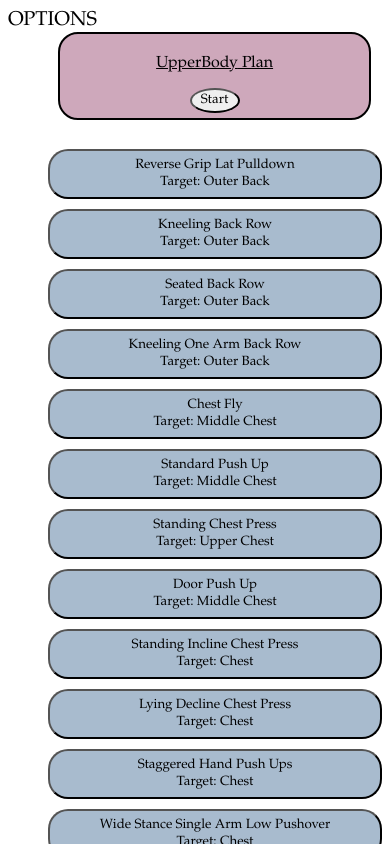
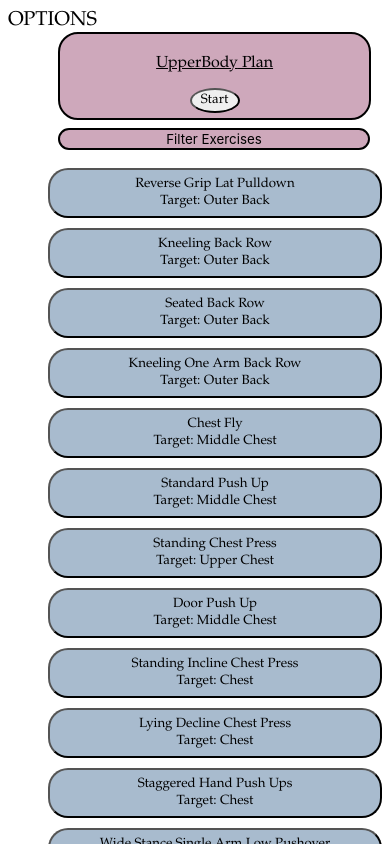
Before and after one commit to emilysaffron/musclegen, a React (Create React App) app: page /new-workout/upper-body in a window 390 px wide. Shown: the top 844 px of the page. Built offline with nearby package versions, Linux system fonts and the light colour scheme.

Commit message:
filter on breakpoint

```diff
--- a/src/Components/ExerciseList/ExerciseList.js
+++ b/src/Components/ExerciseList/ExerciseList.js
@@ -8,12 +8,19 @@ const StyledList = styled.ul`
   display: flex;
   flex-direction: column;
   align-items: center;
-  @media (max-width: 400px) {
-    width: 100%;
-  }
 `;
 const StyledContent = styled.div`
   display: flex;
+  @media (max-width: 400px) {
+    flex-direction: column;
+  }
+`;
+
+const StyledFilter = styled.div`
+  @media (max-width: 400px) {
+    position: fixed;
+    width: 80%;
+  }
 `;
 const ExerciseList = ({
   exercises,
@@ -41,7 +48,10 @@ const ExerciseList = ({
 
   return (
     <StyledContent>
-      <FilterModal filterExercises={filterExercises} half={half} />
+      <StyledFilter>
+        <FilterModal filterExercises={filterExercises} half={half} />
+      </StyledFilter>
+      <br />
       <StyledList>{names}</StyledList>
     </StyledContent>
   );
--- a/src/Components/FilterModal/FilterModal.js
+++ b/src/Components/FilterModal/FilterModal.js
@@ -19,7 +19,9 @@ const StyledModal = styled.div`
   position: sticky;
   top: 1rem;
   @media (max-width: 400px) {
-    display: none;
+    z-index: 100;
+    width: 80%;
+    margin-left: 50px;
   }
 `;
 const OpenButton = styled.button`
@@ -40,7 +42,30 @@ const OpenButton = styled.button`
   border-radius: 20px;
   cursor: pointer;
   @media (max-width: 400px) {
-    display: none;
+    z-index: 100;
+    width: 100%;
+    margin-left: 50px;
+  }
+`;
+const DoneButton = styled.button`
+  background: #cea8bb;
+  font-family: -apple-system, BlinkMacSystemFont, "Segoe UI", Roboto, Oxygen,
+    Ubuntu, Cantarell, "Open Sans", "Helvetica Neue", sans-serif;
+  color: black;
+  display: flex;
+  flex-wrap: wrap;
+  justify-content: center;
+  align-items: center;
+  flex-direction: column;
+  height: max-content;
+  border: 2px solid black;
+  position: -webkit-sticky;
+  position: sticky;
+  top: 1rem;
+  border-radius: 20px;
+  cursor: pointer;
+  @media (max-width: 400px) {
+    z-index: 100;
   }
 `;
 const ClearFilter = styled.button`
@@ -64,9 +89,9 @@ const FilterModal = ({ filterExercises, half }) => {
       <ClearFilter key={Math.random()} onClick={() => filterExercises("")}>
         Clear Filter
       </ClearFilter>
-      <OpenButton onClick={() => toggleFilterState(!filterState)}>
+      <DoneButton onClick={() => toggleFilterState(!filterState)}>
         Done
-      </OpenButton>
+      </DoneButton>
     </StyledModal>
   ) : (
     <OpenButton onClick={() => toggleFilterState(!filterState)}>
```
Also changed, not shown: 1 other file (tests, documents, lock files or other folders).
